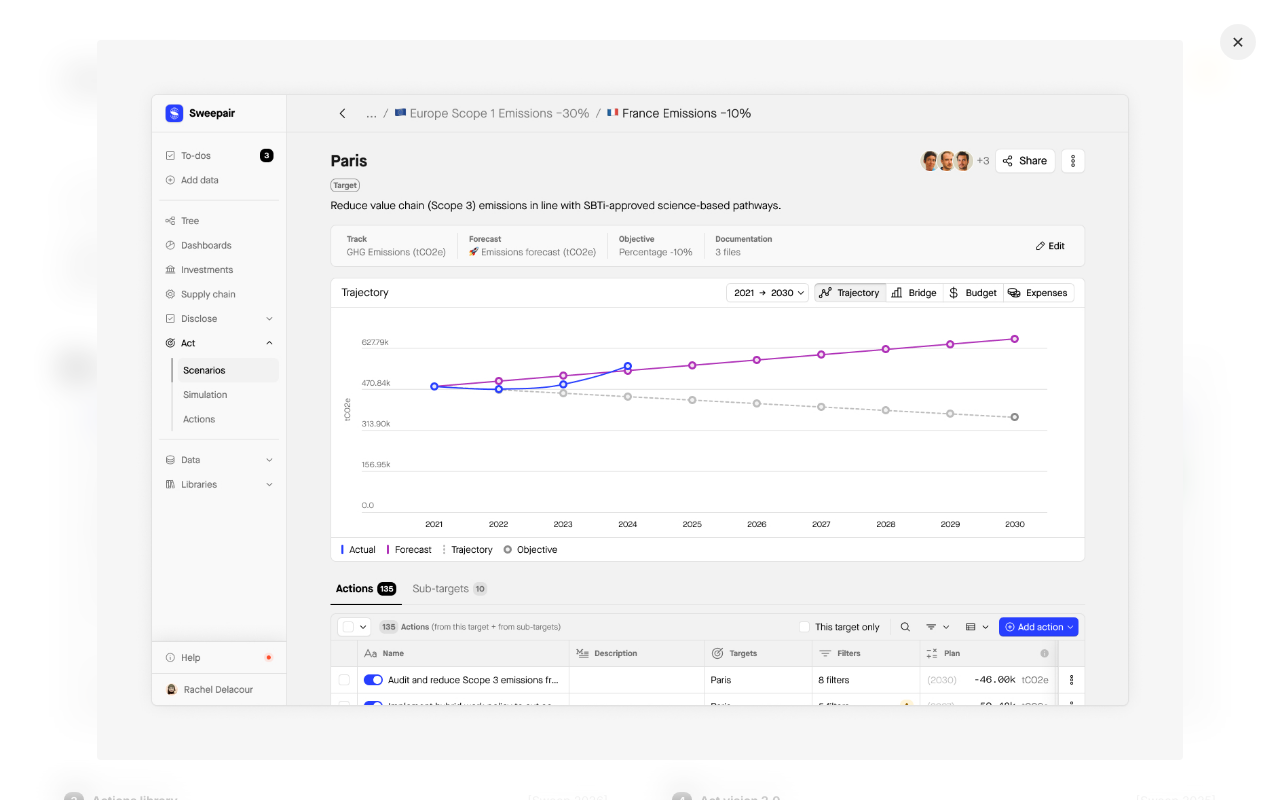
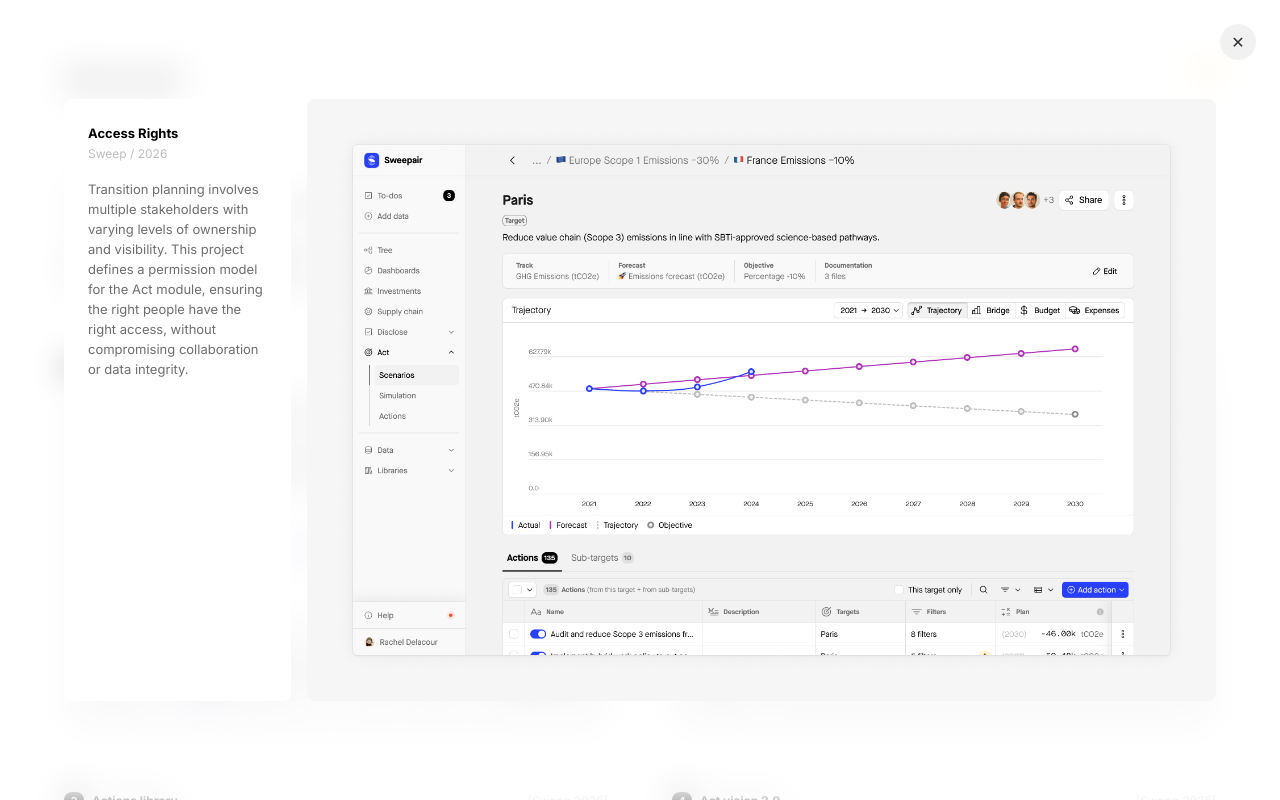
Before and after one commit to anthonyzaccardi/folio-2026, a Next.js app: page / in a window 1280 px wide. Both pictures are taken after a click on the element 336 px from the left and 558 px from the top of the page. Shown: the top 800 px of the page. Built offline with nearby package versions, Linux system fonts and the light colour scheme.

Commit message:
Modal: 1+4 grid with description panel, carousel sync, close cursor

```diff
--- a/components/ImageCarousel.tsx
+++ b/components/ImageCarousel.tsx
@@ -7,6 +7,7 @@ import { createPortal } from 'react-dom'
 
 type Zone = 'left' | 'middle' | 'right'
 interface Rect { x: number; y: number; width: number; height: number }
+interface ProjectInfo { title: string; company: string; year: string; description: string }
 
 // ─── Cursor helpers ───────────────────────────────────────────────────────────
 
@@ -57,23 +58,23 @@ interface ModalProps {
   images: string[]
   startIdx: number
   isDark: boolean
-  originRect: Rect                        // thumbnail rect at open time (for open FLIP)
-  getOriginRect: () => DOMRect | null     // live measurement for close FLIP
-  onClose: (finalIdx: number) => void     // passes back current image index
+  originRect: Rect
+  getOriginRect: () => DOMRect | null
+  projectInfo: ProjectInfo
+  onClose: (finalIdx: number) => void
 }
 
-function Modal({ images, startIdx, isDark, originRect, getOriginRect, onClose }: ModalProps) {
+function Modal({ images, startIdx, isDark, originRect, getOriginRect, projectInfo, onClose }: ModalProps) {
   const [idx, setIdx] = useState(startIdx)
   const [phase, setPhase] = useState<Phase>('hidden')
   const [flipTransform, setFlipTransform] = useState('')
   const [closing, setClosing] = useState(false)
   const [backdropVisible, setBackdropVisible] = useState(false)
   const [isLeft, setIsLeft] = useState(false)
-  const containerRef = useRef<HTMLDivElement>(null)
+  const imgRef = useRef<HTMLDivElement>(null)
 
-  // Compute FLIP from modal image → target rect
   const computeFlipTo = useCallback((target: Rect) => {
-    const el = containerRef.current
+    const el = imgRef.current
     if (!el) return null
     const r = el.getBoundingClientRect()
     if (!r.width) return null
@@ -83,7 +84,6 @@ function Modal({ images, startIdx, isDark, originRect, getOriginRect, onClose }:
     return `translate(${dx}px, ${dy}px) scale(${scale})`
   }, [])
 
-  // Open: snap image to thumbnail, then animate to center
   const runOpenFlip = useCallback(() => {
     const t = computeFlipTo(originRect)
     if (!t) return
@@ -100,11 +100,10 @@ function Modal({ images, startIdx, isDark, originRect, getOriginRect, onClose }:
 
   useLayoutEffect(() => {
     runOpenFlip()
-    const img = containerRef.current?.querySelector('img') as HTMLImageElement | null
+    const img = imgRef.current?.querySelector('img') as HTMLImageElement | null
     if (img && !img.complete) img.addEventListener('load', runOpenFlip, { once: true })
   }, [runOpenFlip])
 
-  // Close: FLIP image back to thumbnail (fresh measurement), sync index
   const close = useCallback(() => {
     if (closing) return
     setClosing(true)
@@ -116,7 +115,6 @@ function Modal({ images, startIdx, isDark, originRect, getOriginRect, onClose }:
     const t = fresh ? computeFlipTo(fresh) : null
     if (t) {
       setFlipTransform(t)
-      // phase stays 'play' → transition is active → image glides back
       setTimeout(() => onClose(idx), 420)
     } else {
       onClose(idx)
@@ -130,7 +128,7 @@ function Modal({ images, startIdx, isDark, originRect, getOriginRect, onClose }:
   }, [close])
 
   const handleMouseMove = useCallback((e: React.MouseEvent<HTMLDivElement>) => {
-    const rect = containerRef.current?.getBoundingClientRect()
+    const rect = imgRef.current?.getBoundingClientRect()
     if (!rect) return
     setIsLeft(e.clientX - rect.left < rect.width / 2)
   }, [])
@@ -138,7 +136,7 @@ function Modal({ images, startIdx, isDark, originRect, getOriginRect, onClose }:
   const handleImgClick = useCallback((e: React.MouseEvent<HTMLDivElement>) => {
     e.stopPropagation()
     if (images.length <= 1) return
-    const rect = containerRef.current?.getBoundingClientRect()
+    const rect = imgRef.current?.getBoundingClientRect()
     if (!rect) return
     const left = e.clientX - rect.left < rect.width / 2
     setIdx(i => left ? (i - 1 + images.length) % images.length : (i + 1) % images.length)
@@ -146,11 +144,8 @@ function Modal({ images, startIdx, isDark, originRect, getOriginRect, onClose }:
 
   const EASE = 'cubic-bezier(0.16, 1, 0.3, 1)'
   const bgColor = isDark ? 'rgba(10,10,10,0.56)' : 'rgba(255,255,255,0.56)'
-  const closeBtnBg = isDark ? 'rgba(40,40,40,0.9)' : 'rgba(240,240,240,0.9)'
-  const closeBtnColor = isDark ? '#ebebeb' : '#333333'
 
   return createPortal(
-    // Backdrop — X cursor outside the image
     <div
       onClick={close}
       style={{
@@ -177,7 +172,7 @@ function Modal({ images, startIdx, isDark, originRect, getOriginRect, onClose }:
           top: 24,
           right: 24,
           zIndex: 10000,
-          background: closeBtnBg,
+          background: isDark ? 'rgba(40,40,40,0.9)' : 'rgba(240,240,240,0.9)',
           border: 'none',
           borderRadius: '50%',
           width: 36,
@@ -187,15 +182,54 @@ function Modal({ images, startIdx, isDark, originRect, getOriginRect, onClose }:
           justifyContent: 'center',
           cursor: 'pointer',
           fontSize: 16,
-          color: closeBtnColor,
+          color: isDark ? '#ebebeb' : '#333333',
         }}
       >
         ✕
       </button>
 
-      {/* Image with FLIP transform */}
+      {/* 1 + 4 column grid */}
       <div
-        ref={containerRef}
+        onClick={(e) => e.stopPropagation()}
+        style={{
+          display: 'grid',
+          gridTemplateColumns: '1fr 4fr',
+          gap: 16,
+          maxWidth: '90vw',
+          maxHeight: '90vh',
+          alignItems: 'stretch',
+          cursor: 'default',
+        }}
+      >
+        {/* Description panel — white box */}
+        <div
+          style={{
+            background: '#ffffff',
+            borderRadius: 8,
+            padding: 24,
+            display: 'flex',
+            flexDirection: 'column',
+            gap: 16,
+            overflowY: 'auto',
+            minWidth: 200,
+          }}
+        >
+          <div>
+            <p style={{ fontSize: 13, fontWeight: 700, lineHeight: '20px', color: '#000000' }}>
+              {projectInfo.title}
+            </p>
+            <p style={{ fontSize: 12, lineHeight: '18px', color: '#BDBDBD', marginTop: 2 }}>
+              {projectInfo.company} / {projectInfo.year}
+            </p>
+          </div>
+          <p style={{ fontSize: 13, lineHeight: '20px', color: '#6E6E6E' }}>
+            {projectInfo.description}
+          </p>
+        </div>
+
+        {/* Image — FLIP target */}
+        <div
+          ref={imgRef}
           onMouseMove={handleMouseMove}
           onClick={handleImgClick}
           style={{
@@ -206,7 +240,7 @@ function Modal({ images, startIdx, isDark, originRect, getOriginRect, onClose }:
             cursor: images.length > 1
               ? makeArrowCursor(isLeft ? 'left' : 'right', isDark)
               : 'default',
-          borderRadius: 4,
+            borderRadius: 8,
             overflow: 'hidden',
             flexShrink: 0,
           }}
@@ -216,13 +250,14 @@ function Modal({ images, startIdx, isDark, originRect, getOriginRect, onClose }:
             alt=""
             style={{
               display: 'block',
-            maxWidth: '90vw',
+              maxWidth: '100%',
               maxHeight: '90vh',
               width: 'auto',
               height: 'auto',
               objectFit: 'contain',
             }}
           />
+        </div>
       </div>
     </div>,
     document.body
@@ -234,9 +269,10 @@ function Modal({ images, startIdx, isDark, originRect, getOriginRect, onClose }:
 interface Props {
   images: (string | [string, string])[]
   alt: string
+  projectInfo?: ProjectInfo
 }
 
-export default function ImageCarousel({ images, alt }: Props) {
+export default function ImageCarousel({ images, alt, projectInfo }: Props) {
   const [idx, setIdx] = useState(0)
   const [zone, setZone] = useState<Zone>('middle')
   const [isDark, setIsDark] = useState(false)
@@ -245,8 +281,6 @@ export default function ImageCarousel({ images, alt }: Props) {
   const ref = useRef<HTMLDivElement>(null)
 
   const flat = images.flatMap(img => Array.isArray(img) ? img : [img])
-
-  // Live rect getter for close FLIP
   const getOriginRect = useCallback(() => ref.current?.getBoundingClientRect() ?? null, [])
 
   useEffect(() => {
@@ -279,7 +313,7 @@ export default function ImageCarousel({ images, alt }: Props) {
   }, [images.length])
 
   const handleModalClose = useCallback((finalIdx: number) => {
-    setIdx(finalIdx)   // sync carousel to image shown in modal
+    setIdx(finalIdx)
     setModalOpen(false)
   }, [])
 
@@ -313,13 +347,14 @@ export default function ImageCarousel({ images, alt }: Props) {
         )}
       </div>
 
-      {modalOpen && (
+      {modalOpen && projectInfo && (
         <Modal
           images={flat}
           startIdx={flat.indexOf(Array.isArray(current) ? current[0] : current)}
           isDark={isDark}
           originRect={originRect}
           getOriginRect={getOriginRect}
+          projectInfo={projectInfo}
           onClose={handleModalClose}
         />
       )}
--- a/components/ProjectCard.tsx
+++ b/components/ProjectCard.tsx
@@ -62,7 +62,16 @@ export default function ProjectCard({ project, index }: Props) {
       </div>
 
       {/* Carousel */}
-      <ImageCarousel images={project.images} alt={project.title} />
+      <ImageCarousel
+        images={project.images}
+        alt={project.title}
+        projectInfo={{
+          title: project.title,
+          company: project.company,
+          year: project.year,
+          description: project.description,
+        }}
+      />
     </div>
   )
 }
```
Lines whose indentation alone changed are shown as unchanged.
